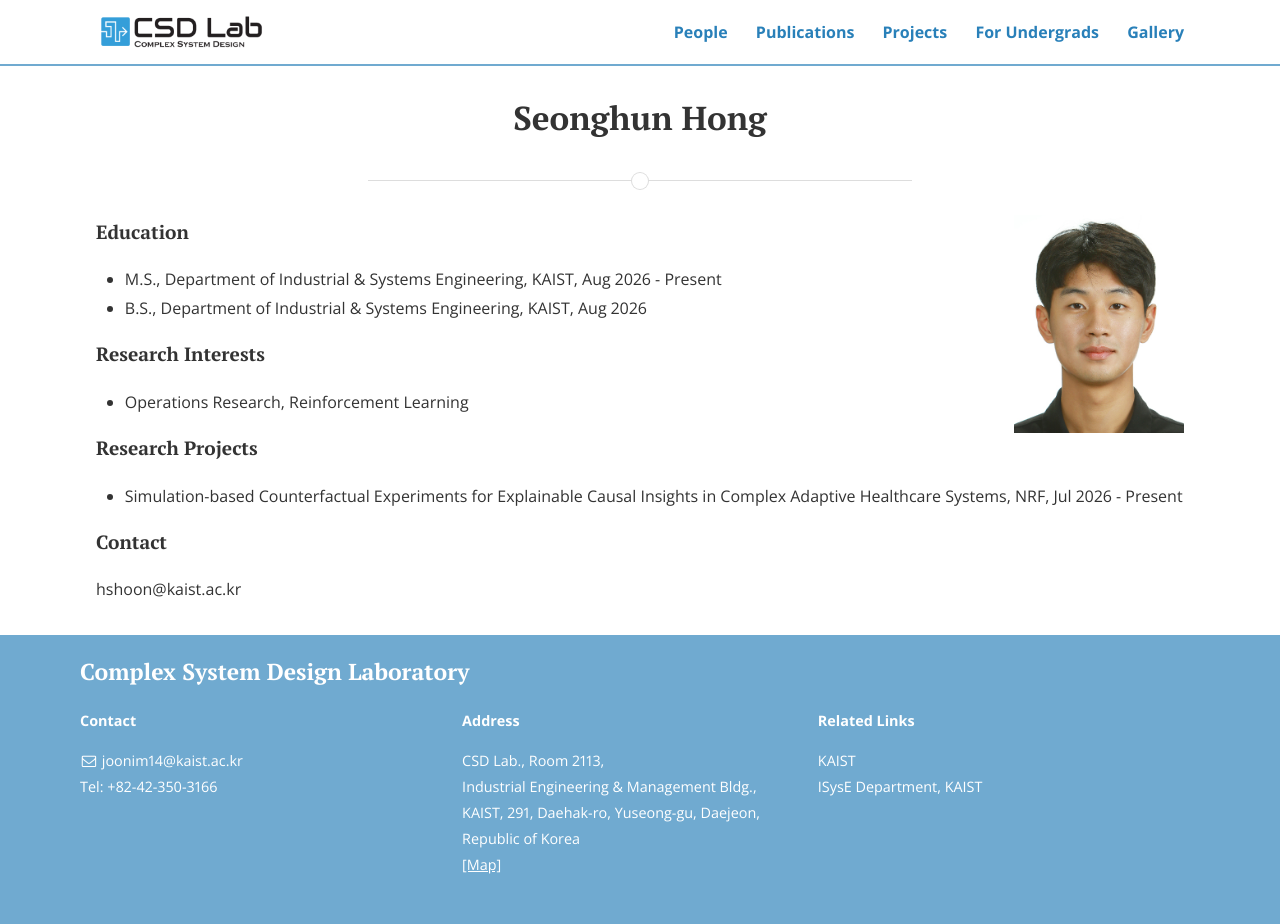
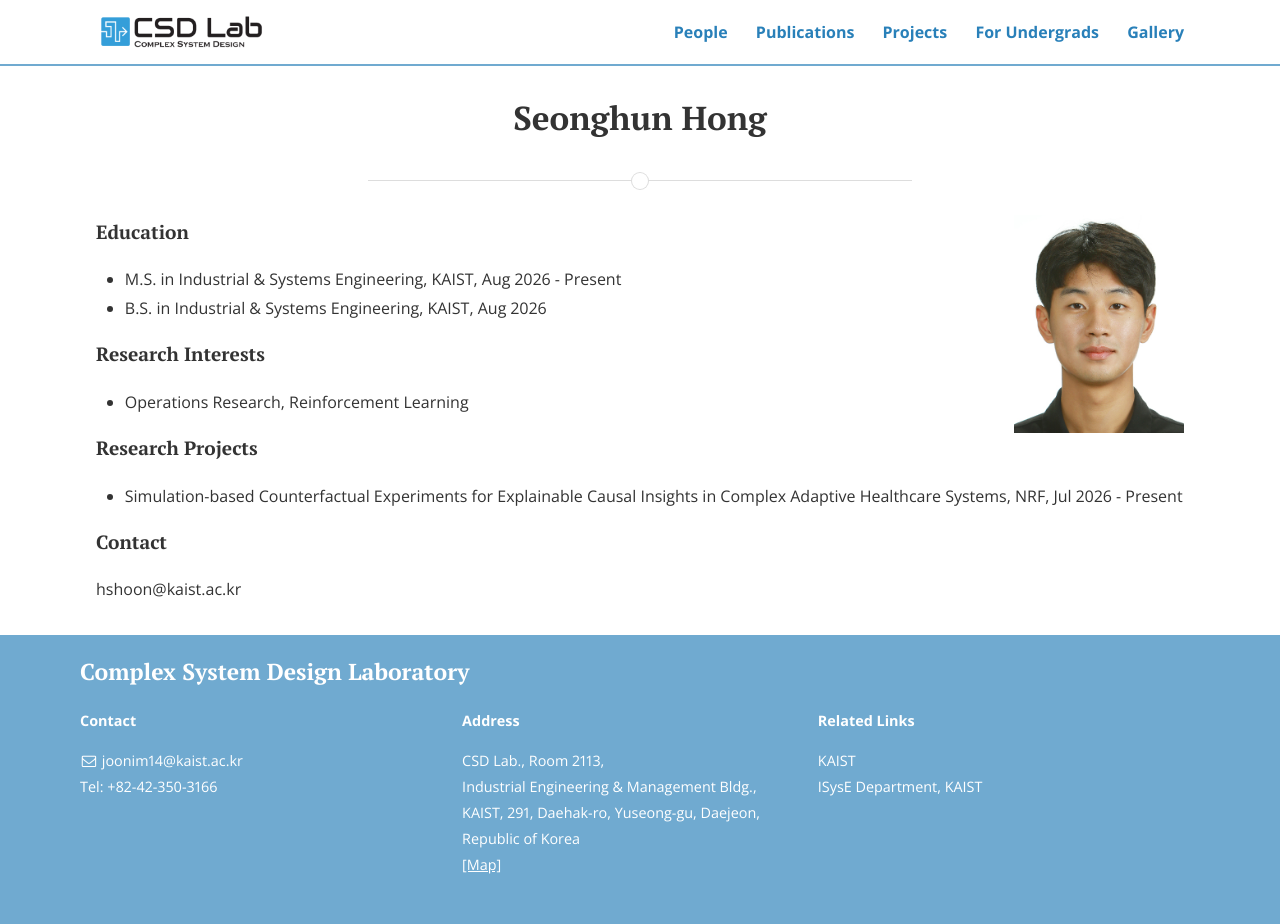
Before and after one commit to CSDlab-KAIST/csdlab-kaist.github.io, a Jekyll site: the page built from people/seonghun.html, in a window 1280 px wide. Built offline with Jekyll 4.4.1, drawn with Linux system fonts in a browser that asks for light colours; nearby versions of some CDN libraries.

Commit message:
Update seonghun.html

```diff
--- a/people/seonghun.html
+++ b/people/seonghun.html
@@ -11,8 +11,8 @@ title: Seonghun Hong
 
 <h4>Education</h4>
 <ul>
-  <li>M.S., Department of Industrial & Systems Engineering, KAIST, Aug 2026 - Present</li>
-  <li>B.S., Department of Industrial & Systems Engineering, KAIST, Aug 2026</li>
+  <li>M.S. in Industrial & Systems Engineering, KAIST, Aug 2026 - Present</li>
+  <li>B.S. in Industrial & Systems Engineering, KAIST, Aug 2026</li>
 </ul>
 
 <h4>Research Interests</h4>
```
